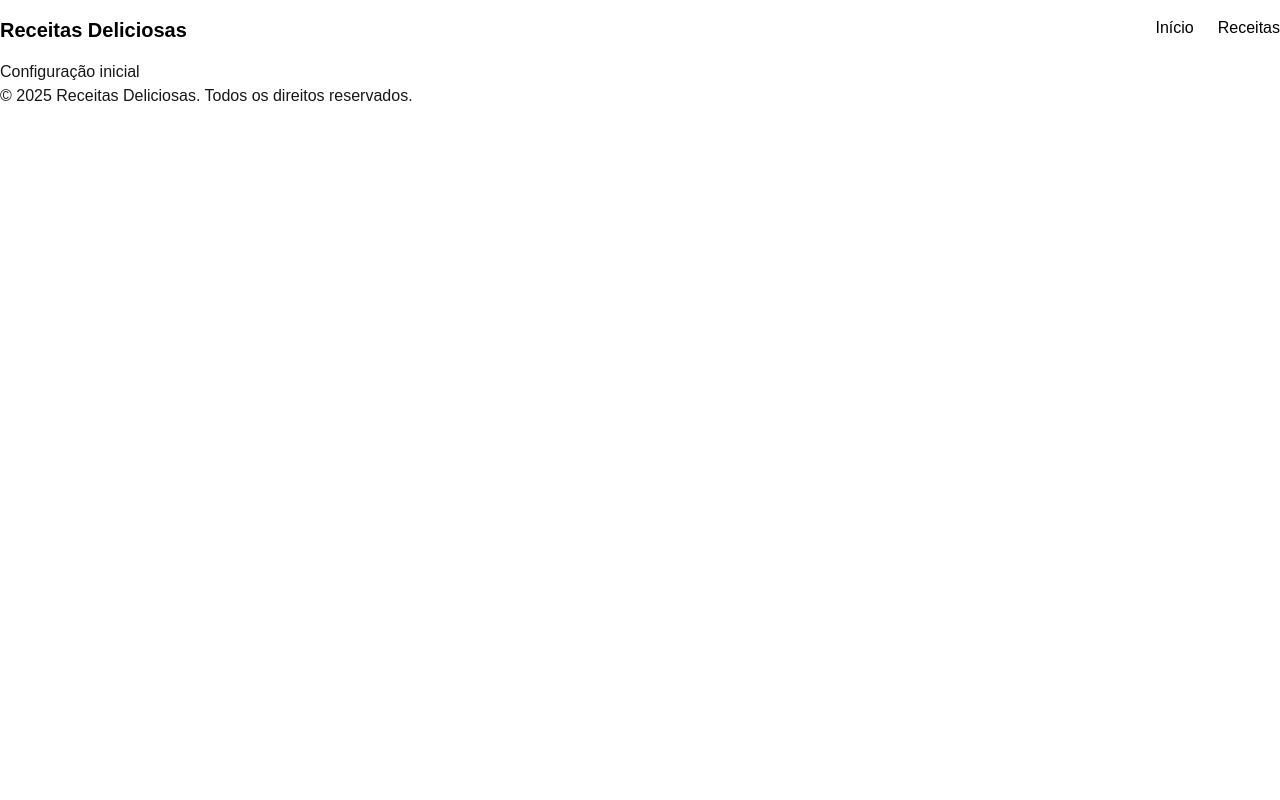
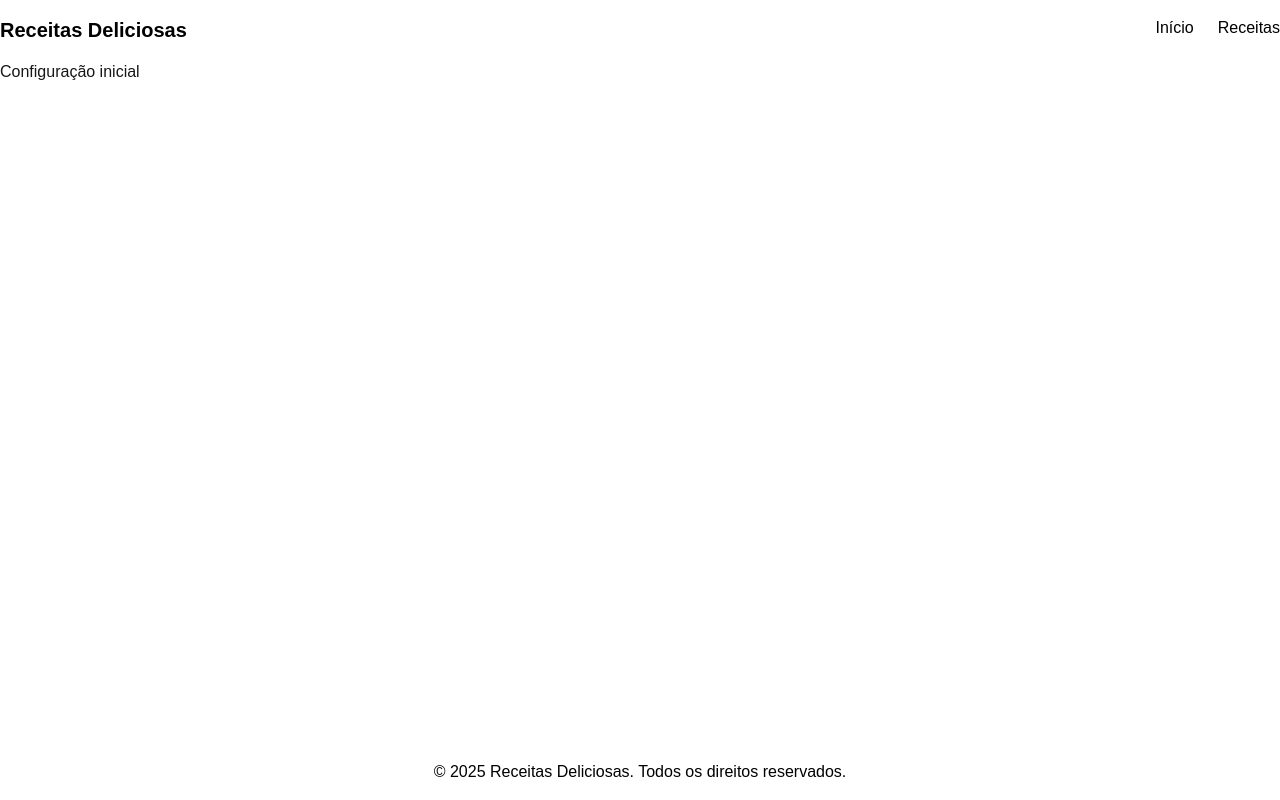
Before and after one commit to cavicf/Receitas-CapacitacaoByron, a Next.js app: page / in a window 1280 px wide. Built offline with nearby package versions, Linux system fonts and the light colour scheme.

Commit message:
feat: adiciona estilização do footer

```diff
--- a/src/app/layout.tsx
+++ b/src/app/layout.tsx
@@ -23,7 +23,7 @@
   return (
     <html lang="pt-br">
       <body
-        className={`${inter.variable} antialiased`}
+        className={`${inter.variable} antialiased min-h-screen flex flex-col`}
       >
         <Header/>
         {children}
--- a/src/app/page.tsx
+++ b/src/app/page.tsx
@@ -1,8 +1,8 @@
 
 export default function Home() {
   return (
-    <div>
+    <main className="flex-grow">
       <h1>Configuração inicial</h1>
-    </div>
+    </main>
   );
 }
--- a/src/components/Footer/index.tsx
+++ b/src/components/Footer/index.tsx
@@ -1,7 +1,7 @@
 export default function Footer(){
     return(
-        <footer>
-            <div>
+        <footer className="bg-white py-4 text-black">
+            <div className="container mx-auto text-center">
                 <p>© 2025 Receitas Deliciosas. Todos os direitos reservados.</p>
             </div>
         </footer>
```
